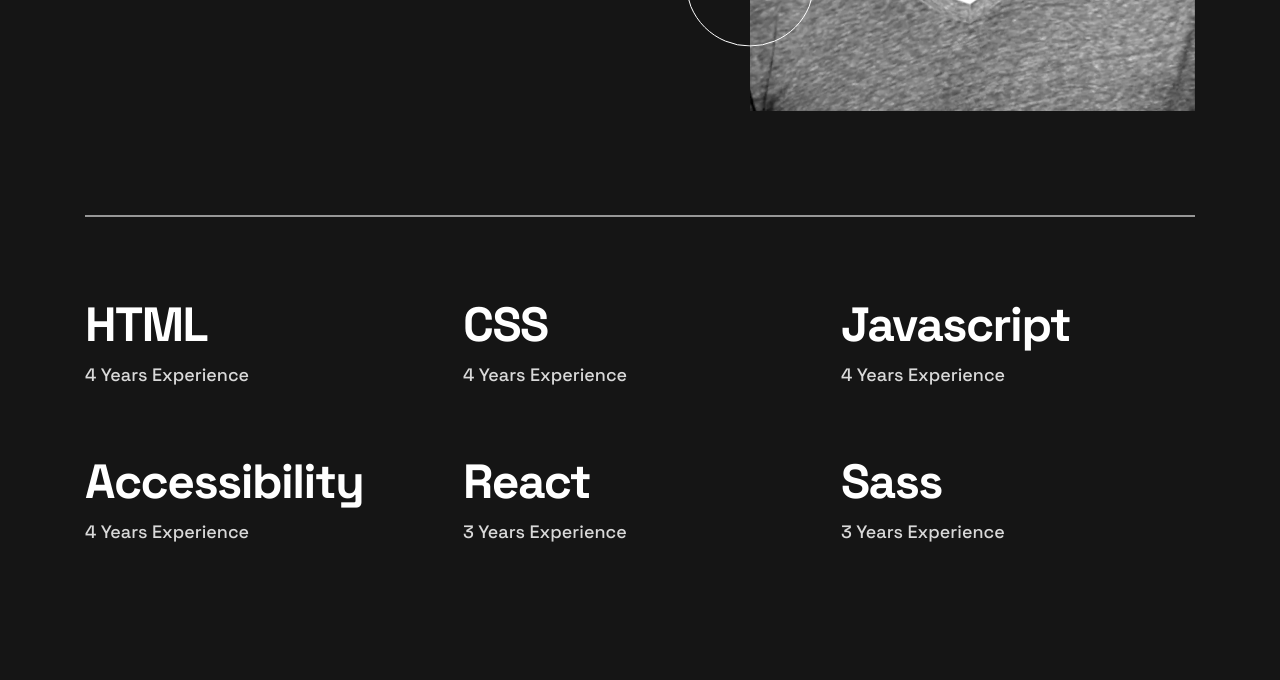
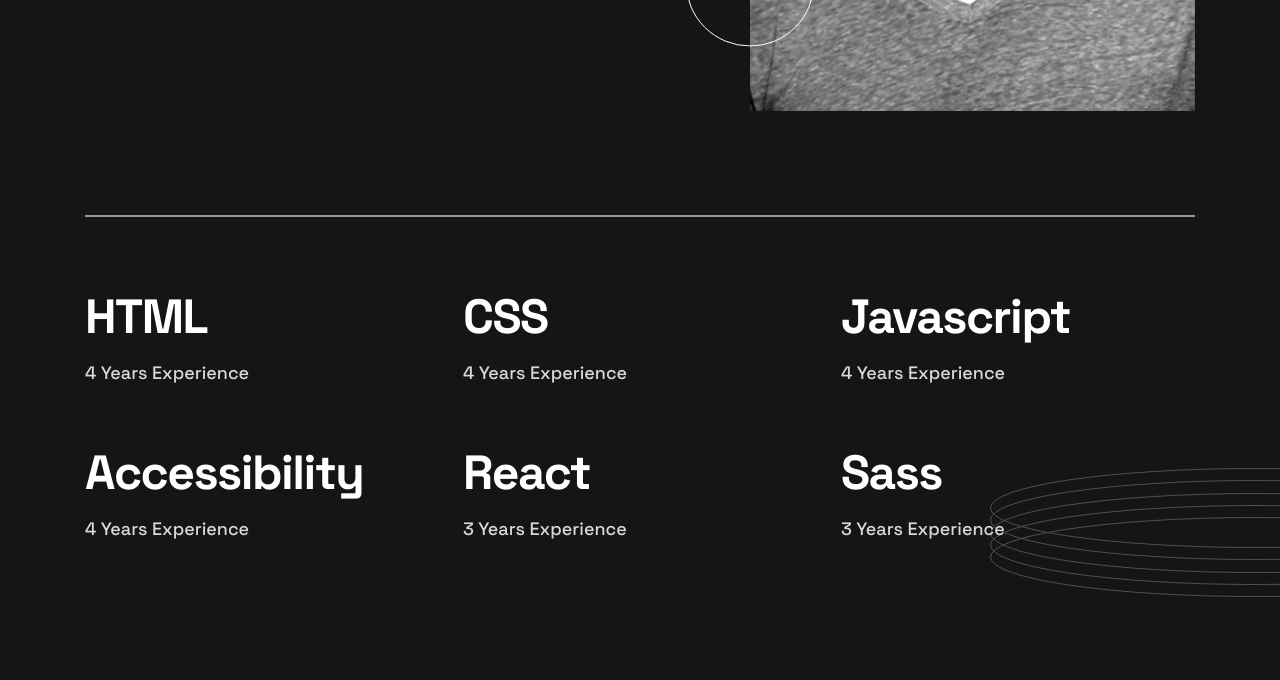
Before and after one commit to lumiuko/dev-portfolio, a website built with Vite: page index.html in a window 1280 px wide. Shown: the part 609-1289 px from the top of the page. Built offline with nearby package versions, Linux system fonts and the light colour scheme.

Commit message:
layout fixes

```diff
--- a/index.html
+++ b/index.html
@@ -32,7 +32,7 @@
       </div>
     </nav>
 
-    <main>
+    <main class="bg-pattern-rings bg-no-repeat bg-[right_-240px_top_1077px]">
       <header class="px-4 tablet:px-8 tablet:pr-0 bg-pattern-rings bg-no-repeat bg-[-350px_120px] desktop:pr-8">
         <div class="max-w-[1110px] mx-auto">
           <div class="flex flex-col justify-between items-center tablet:flex-row tablet:px-0 border-solid border-b-2 border-light pb-20 desktop:pb-[6.5rem]">
@@ -51,29 +51,29 @@
             </div>
           </div>
           <div class="grid text-center gap-x-6 gap-y-6 tablet:gap-y-[3.625rem] py-10 tablet:py-[3.25rem] desktop:py-[4.5rem] tablet:grid-cols-2 tablet:text-left desktop:grid-cols-3">
-            <div>
-              <h2 class="text-32 tablet:text-l font-bold tracking-l">HTML</h2>
-              <p class="text-light-gray">4 Years Experience</p>
+            <div class="flex flex-col tablet:gap-[0.875rem]">
+              <h2 class="text-32 tablet:text-l font-bold tracking-l leading-10 tablet:leading-[3.5rem]">HTML</h2>
+              <p class="text-light-gray leading-7">4 Years Experience</p>
             </div>
-            <div>
-              <h2 class="text-32 tablet:text-l font-bold tracking-l">CSS</h2>
-              <p class="text-light-gray">4 Years Experience</p>
+            <div class="flex flex-col tablet:gap-[0.875rem]">
+              <h2 class="text-32 tablet:text-l font-bold tracking-l leading-10 tablet:leading-[3.5rem]">CSS</h2>
+              <p class="text-light-gray leading-7">4 Years Experience</p>
             </div>
-            <div>
-              <h2 class="text-32 tablet:text-l font-bold tracking-l">Javascript</h2>
-              <p class="text-light-gray">4 Years Experience</p>
+            <div class="flex flex-col tablet:gap-[0.875rem]">
+              <h2 class="text-32 tablet:text-l font-bold tracking-l leading-10 tablet:leading-[3.5rem]">Javascript</h2>
+              <p class="text-light-gray leading-7">4 Years Experience</p>
             </div>
-            <div>
-              <h2 class="text-32 tablet:text-l font-bold tracking-l">Accessibility</h2>
-              <p class="text-light-gray">4 Years Experience</p>
+            <div class="flex flex-col tablet:gap-[0.875rem]">
+              <h2 class="text-32 tablet:text-l font-bold tracking-l leading-10 tablet:leading-[3.5rem]">Accessibility</h2>
+              <p class="text-light-gray leading-7">4 Years Experience</p>
             </div>
-            <div>
-              <h2 class="text-32 tablet:text-l font-bold tracking-l">React</h2>
-              <p class="text-light-gray">3 Years Experience</p>
+            <div class="flex flex-col tablet:gap-[0.875rem]">
+              <h2 class="text-32 tablet:text-l font-bold tracking-l leading-10 tablet:leading-[3.5rem]">React</h2>
+              <p class="text-light-gray leading-7">3 Years Experience</p>
             </div>
-            <div>
-              <h2 class="text-32 tablet:text-l font-bold tracking-l">Sass</h2>
-              <p class="text-light-gray">3 Years Experience</p>
+            <div class="flex flex-col tablet:gap-[0.875rem]">
+              <h2 class="text-32 tablet:text-l font-bold tracking-l leading-10 tablet:leading-[3.5rem]">Sass</h2>
+              <p class="text-light-gray leading-7">3 Years Experience</p>
             </div>
           </div>
         </div>
```
